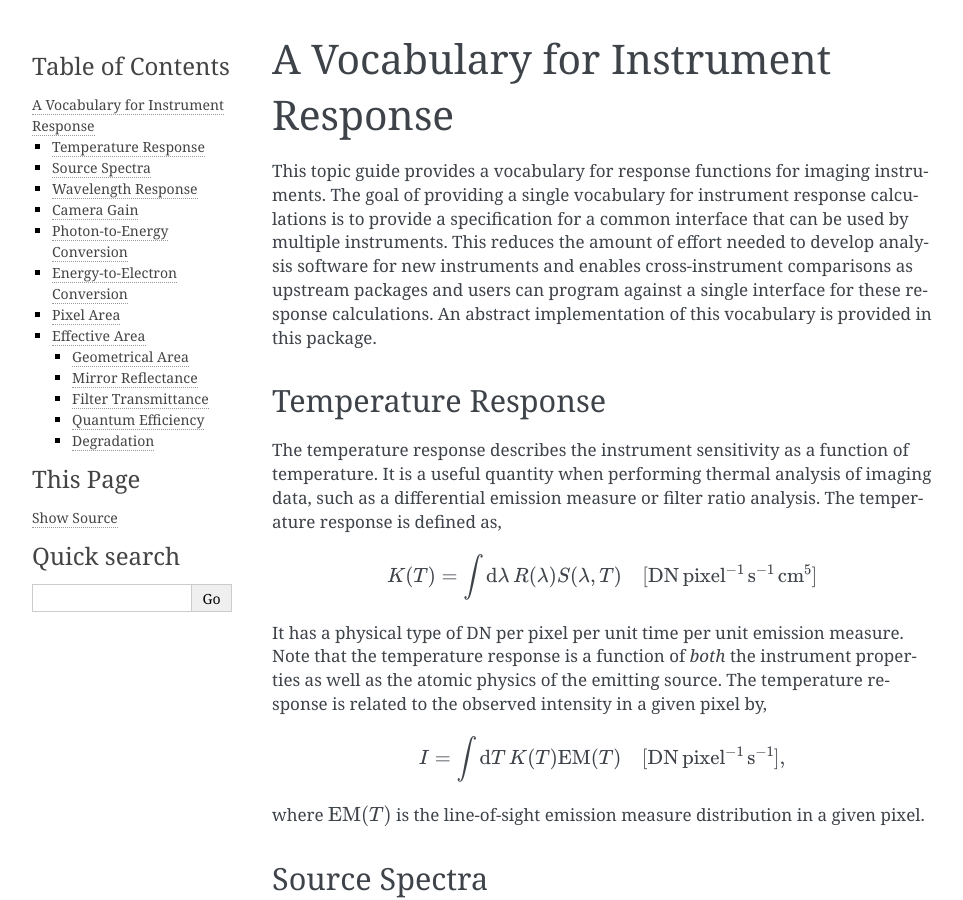
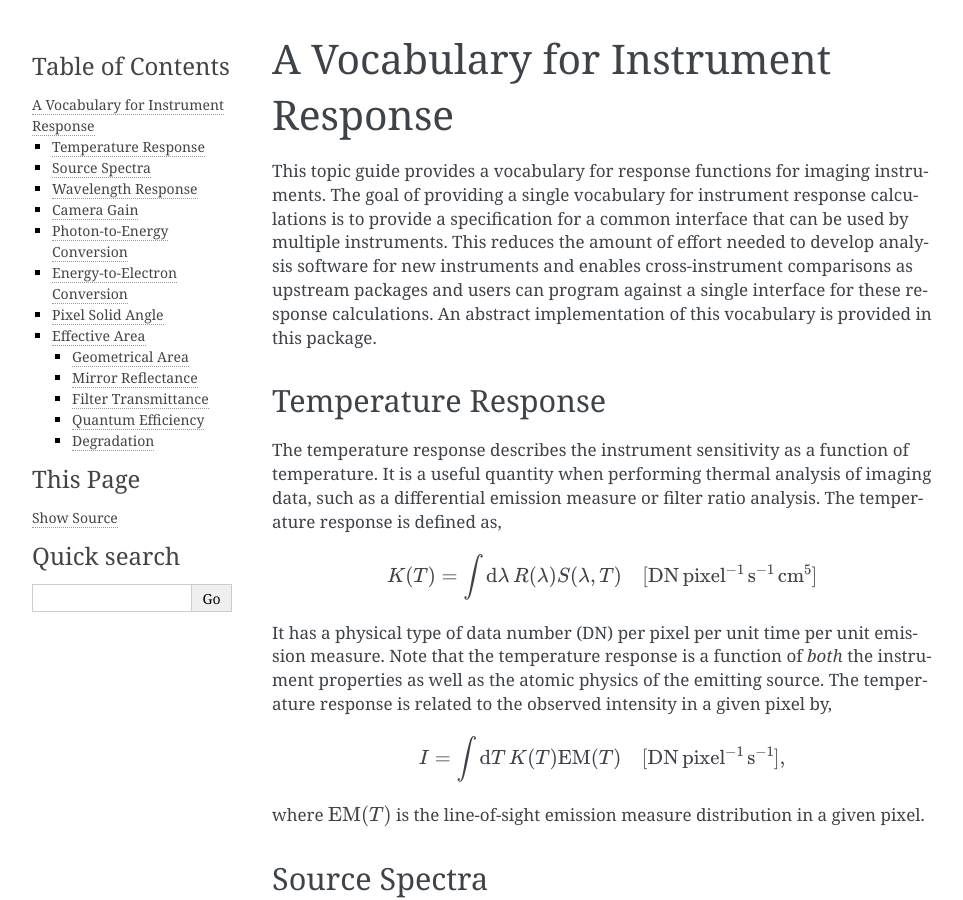
Before and after one commit to sunpy/sunkit-instruments, a Sphinx documentation site: the page built from docs/topic_guide/channel_response.rst, in a window 1280 px wide and 900 px high. Shown: the whole window, without its empty margins (148-1111 px from the left). Built offline with Sphinx 7.4.7, drawn with Linux system fonts in a browser that asks for light colours; pages that are not in the unit, such as notebooks, are missing from menus; the version number could not be read and is left out; some of the changed text lies outside the part shown.

Commit message:
code review suggestions

```diff
--- a/docs/topic_guide/channel_response.rst
+++ b/docs/topic_guide/channel_response.rst
@@ -20,7 +20,7 @@ The temperature response is defined as,
 
     K(T) = \int\mathrm{d}\lambda\,R(\lambda)S(\lambda,T)\quad[\mathrm{DN}\,\mathrm{pixel}^{-1}\,\mathrm{s}^{-1} \,\mathrm{cm}^5]
 
-It has a physical type of DN per pixel per unit time per unit emission measure.
+It has a physical type of data number (DN) per pixel per unit time per unit emission measure.
 Note that the temperature response is a function of *both* the instrument properties as well as the atomic physics of the emitting source.
 The temperature response is related to the observed intensity in a given pixel by,
 
@@ -81,8 +81,8 @@ The energy-to-electron conversion, :math:`s`, describes the conversion between e
 It has a physical type of energy per electron.
 For silicon detectors, a value of :math:`s=3.65\,\mathrm{eV}\,\mathrm{electron}^{-1}` is typically used as this is approximately the energy required to free an electron in silicon.
 
-Pixel Area
-----------
+Pixel Solid Angle
+-----------------
 
 The pixel area, :math:`p`, is the angular area in the plane of the sky subtended by a single detector pixel.
 It has a physical type of solid angle per pixel.
```
